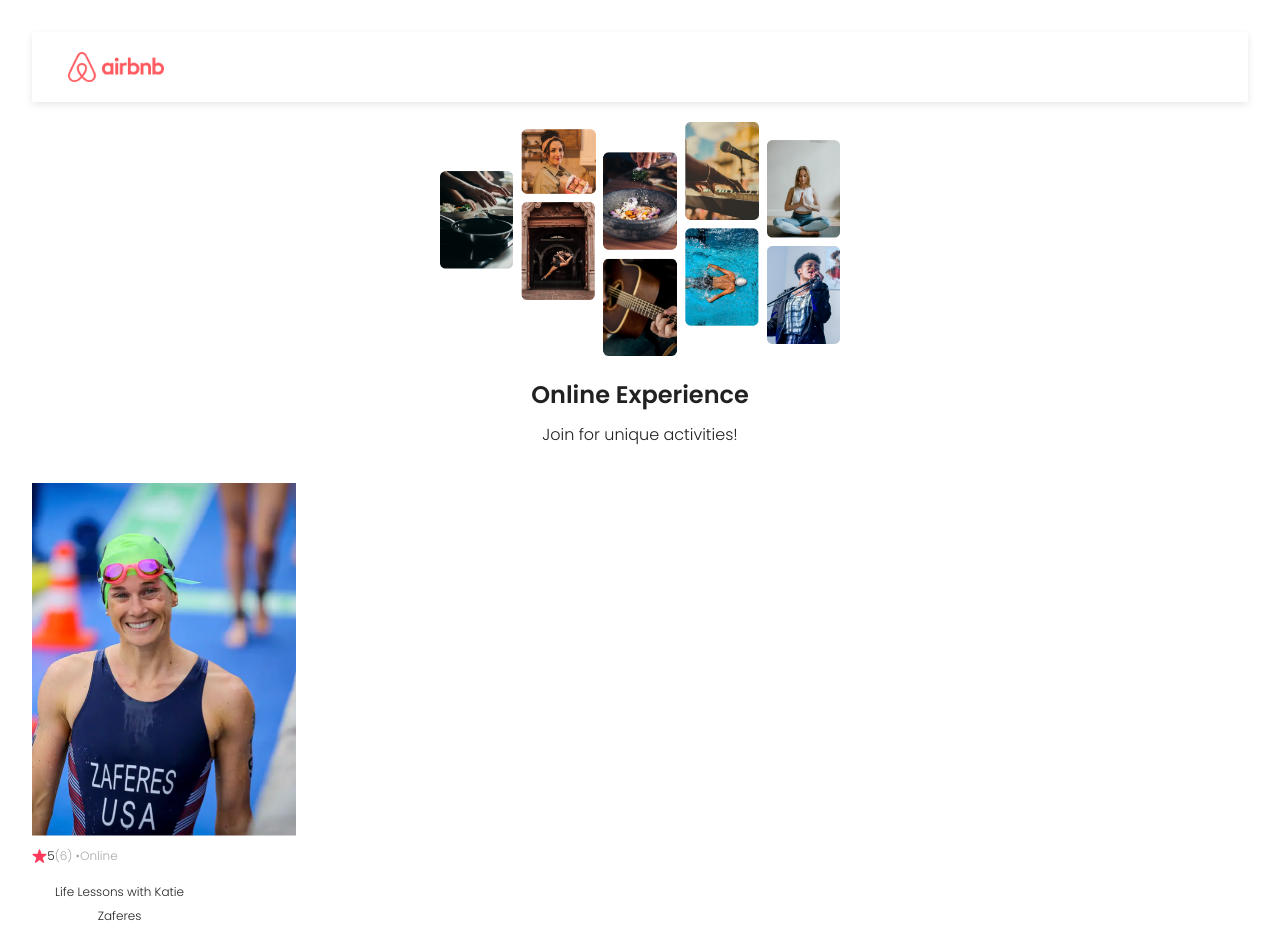
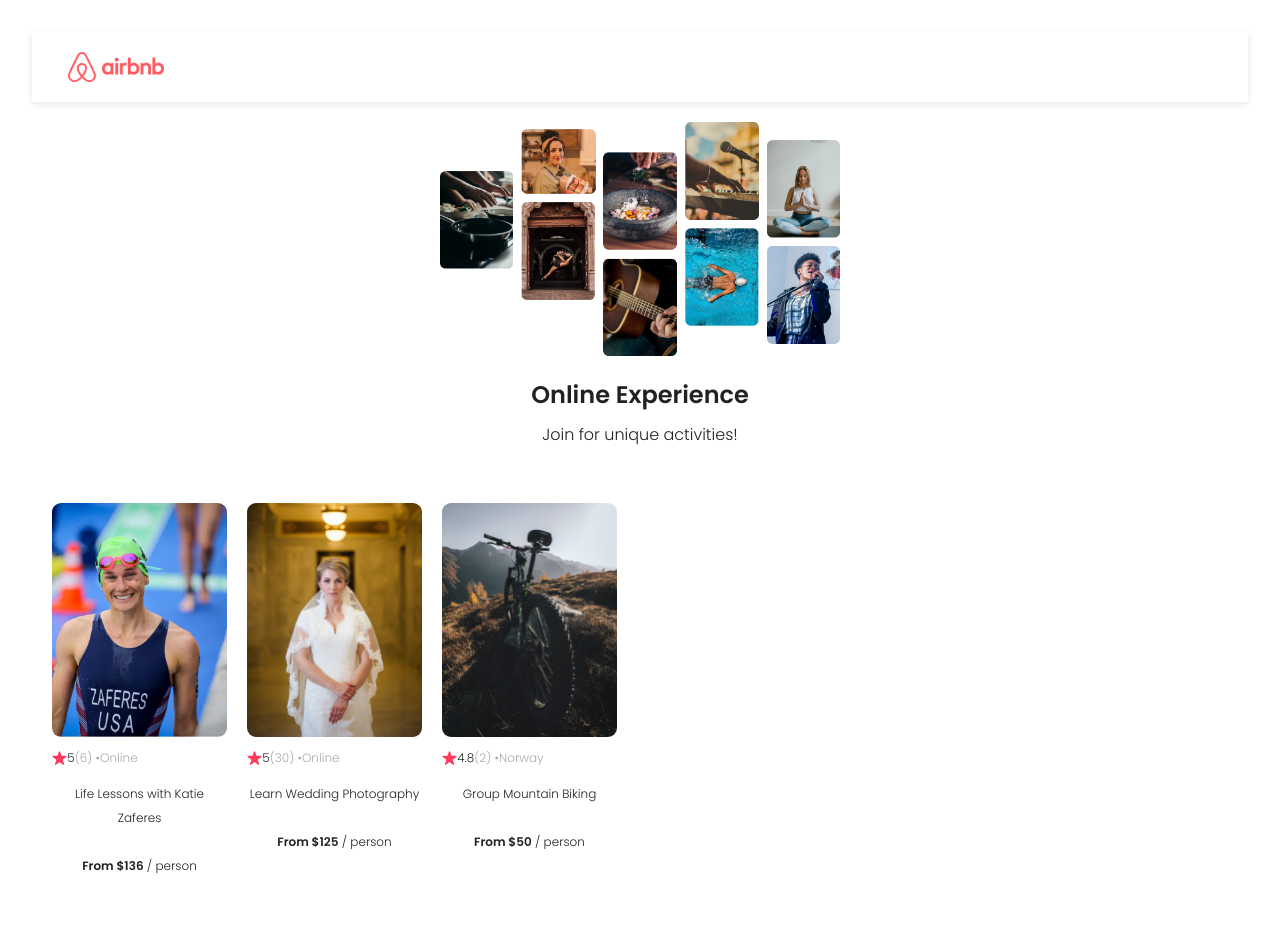
Before and after one commit to vis2x/airbnb-clone, a React (Vite) app: page / in a window 1280 px wide. Shown: the top 943 px of the page. Built offline with nearby package versions, Linux system fonts and the light colour scheme.

Commit message:
Styled cards list to a box

```diff
--- a/src/App.jsx
+++ b/src/App.jsx
@@ -25,7 +25,9 @@
         <div>
             <Navbar />
             <Hero />
-            {cards}
+            <section className="cards--list">
+                {cards}
+            </section>
         </div>
     )
 }
--- a/src/index.css
+++ b/src/index.css
@@ -64,14 +64,40 @@
 }
 
 
+.bold {
+  font-weight: bold;
+}
+
+.gray {
+  color: darkgray;
+}
+
+
+.cards--list {
+  display: flex;
+  flex-wrap: nowrap;
+  gap: 20px;
+  overflow-x: auto;
+}
+
 .card {
   width: 175px;
   font-size: 12px;
+  flex: 0 0 auto;         /* ADD */
+  display: flex;          /* ADD */
+  flex-direction: column; /* ADD */
 }
 
-.card--img {
+.card--image {
   width: 100%;
   border-radius: 9px;
+  margin-bottom: 9px;
+}
+
+/* ADD */
+.card--title {
+  overflow: hidden;
+  text-overflow: ellipsis;
 }
 
 .card--stats {
@@ -83,10 +109,7 @@
   height: 14px;
 }
 
-.bold {
-  font-weight: bold;
+/* ADD */
+.card--price {
+  margin-top: auto;
 }
-
-.gray {
-  color: darkgray;
-}
```
